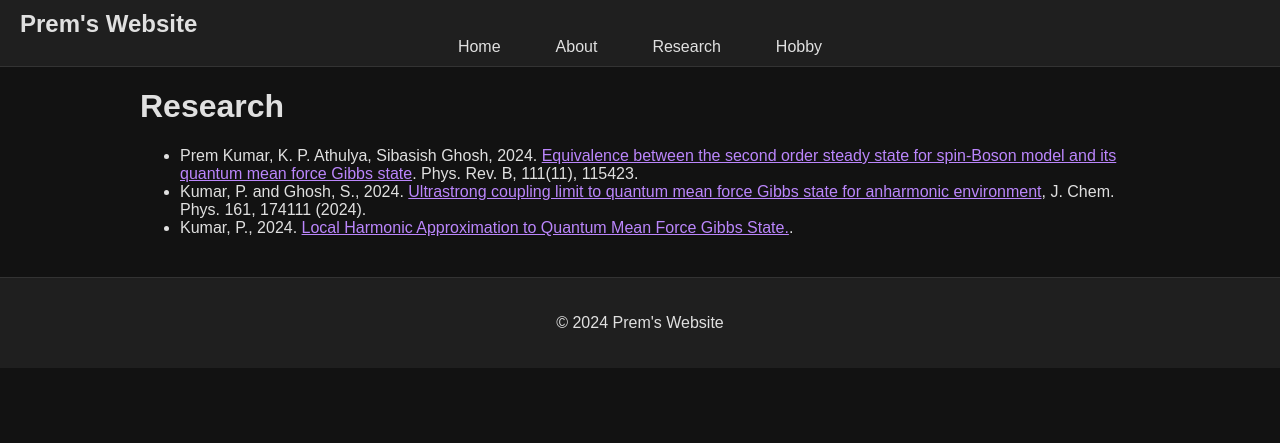
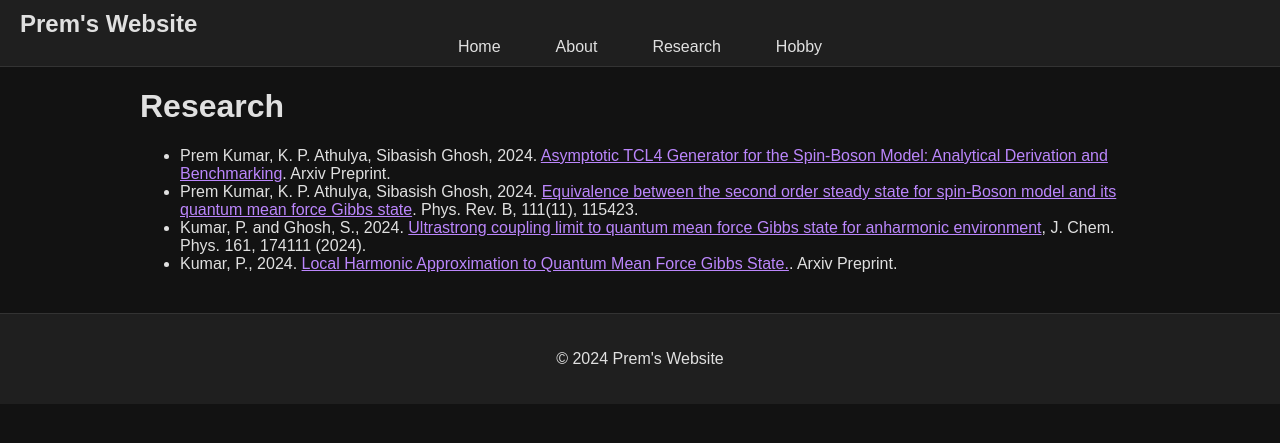
Before and after one commit to prem314/prem314.github.io, a Jekyll site: the page built from research.md, in a window 1280 px wide. Shown: the top 443 px of the page. Built offline with Jekyll 4.4.1, drawn with Linux system fonts in a browser that asks for light colours; comment, search, counter and statistics services are not loaded.

Commit message:
Update research.md

```diff
--- a/research.md
+++ b/research.md
@@ -5,6 +5,7 @@ title: Research
 
 # Research
 
+  - Prem Kumar, K. P. Athulya, Sibasish Ghosh, 2024. [Asymptotic TCL4 Generator for the Spin-Boson Model: Analytical Derivation and Benchmarking](./tcl4_dynamics_paper.md). Arxiv Preprint.
   - Prem Kumar, K. P. Athulya, Sibasish Ghosh, 2024. [Equivalence between the second order steady state for spin-Boson model and its quantum mean force Gibbs state](./tcl4_paper.md). Phys. Rev. B, 111(11), 115423.
   - Kumar, P. and Ghosh, S., 2024. [Ultrastrong coupling limit to quantum mean force Gibbs state for anharmonic environment](./ultrastrong_coupling_limit_to_quantum_mean_force_gibbs_state_for_anharmonic_environment_prem_kumar_sibasish_ghosh_paper.md), J. Chem. Phys. 161, 174111 (2024).
-  - Kumar, P., 2024. [Local Harmonic Approximation to Quantum Mean Force Gibbs State.](./Local_Harmonic_Approximation_to_Quantum_Mean_Force_Gibbs_State_my_paper.md).
+  - Kumar, P., 2024. [Local Harmonic Approximation to Quantum Mean Force Gibbs State.](./Local_Harmonic_Approximation_to_Quantum_Mean_Force_Gibbs_State_my_paper.md). Arxiv Preprint.
```
